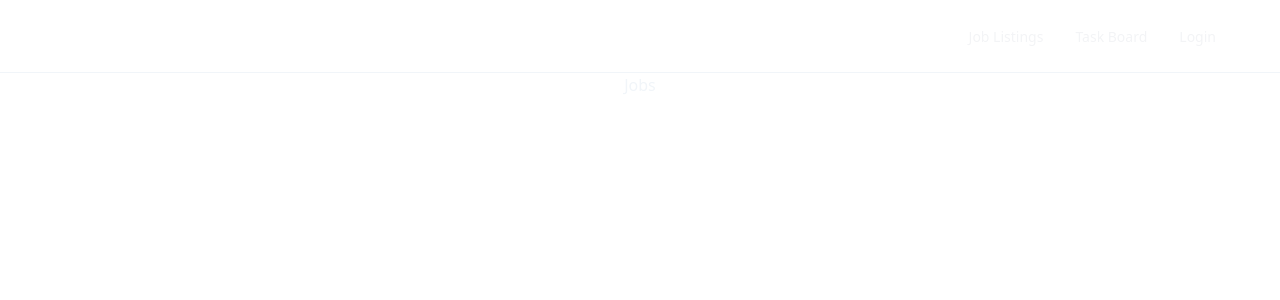
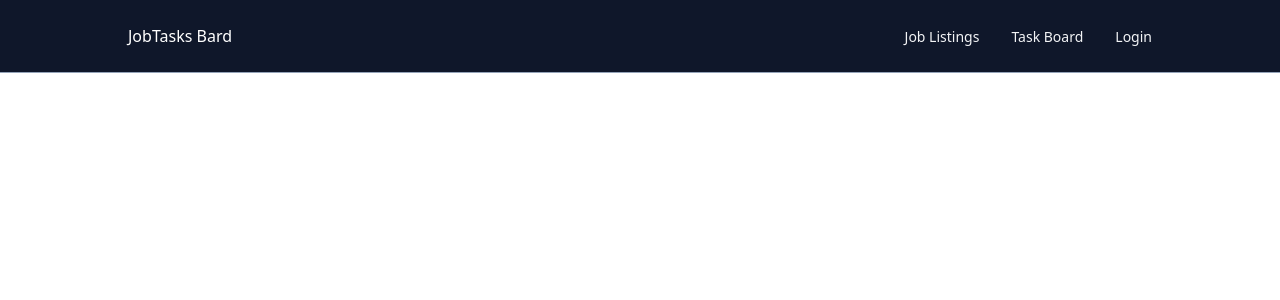
Before and after one commit to AmaduKamara/job-task-board, a React (Create React App) app: page / in a window 1280 px wide. Shown: the top 300 px of the page. Built offline with nearby package versions, Linux system fonts and the light colour scheme.

Commit message:
Styled header to fixed and give it bg

```diff
--- a/src/components/Header.jsx
+++ b/src/components/Header.jsx
@@ -3,8 +3,8 @@ import { Link } from "react-router-dom";
 
 const Header = () => {
   return (
-    <header className="py-6 border-b border-slate-100">
-      <div className="container mx-auto px-16 flex items-center justify-between">
+    <header className="py-6 border-b bg-slate-900 border-slate-400 w-full fixed z-50">
+      <div className="container mx-auto px-32 flex items-center justify-between">
         <h1>
           <Link to="/" className="text-white">
             JobTasks Bard
```
